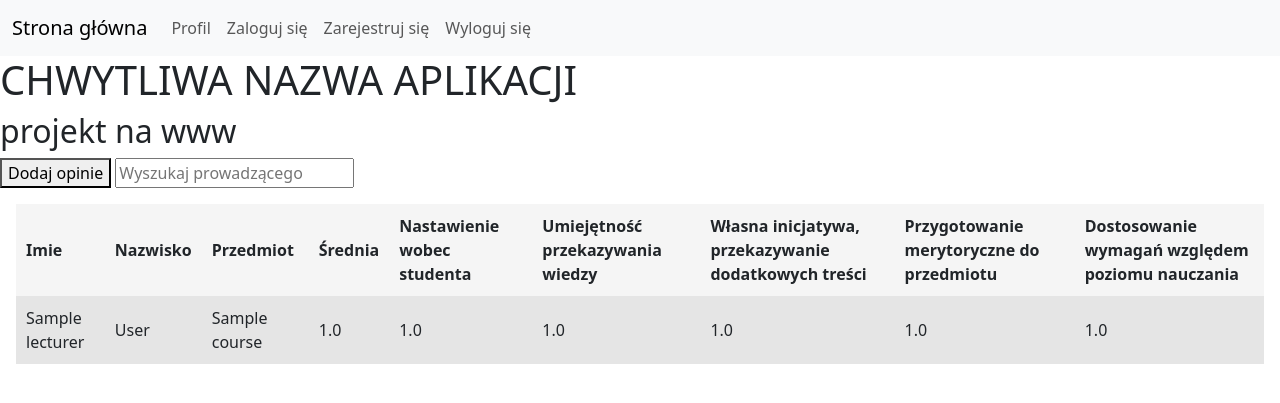
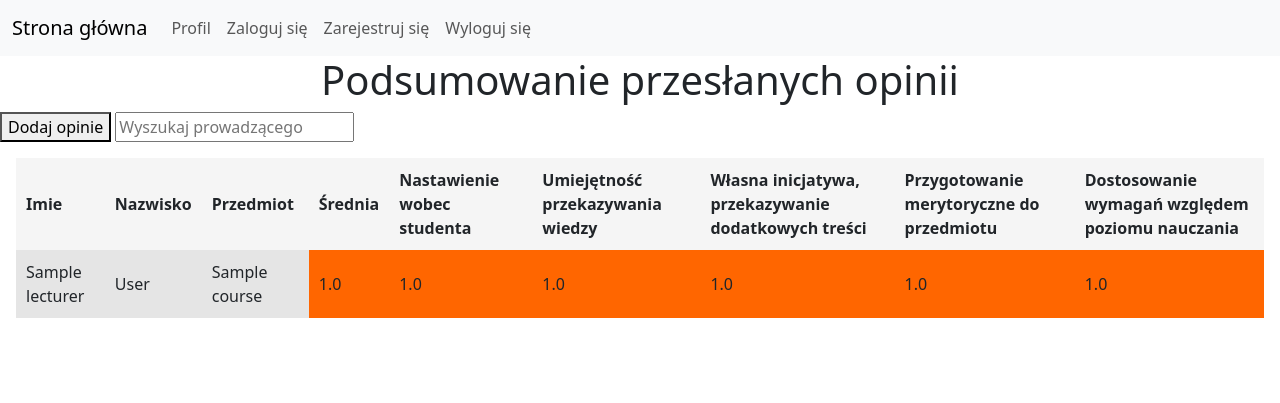
Before and after one commit to Pug0r/www-course-project, a Flask app: page / in a window 1280 px wide. Shown: the top 403 px of the page. Run offline with Flask 3, Linux system fonts and the light colour scheme; tables that the repository leaves empty hold one stand-in row (values such as "Sample post"); parts of the project's set-up code (start-up, migrations or seed data) failed here and were passed over; some libraries are stand-ins or nearby versions.

Commit message:
Add coloring table cells based on score

```diff
--- a/project/static/script.js
+++ b/project/static/script.js
@@ -1,3 +1,4 @@
+// Search on table
 $(document).ready(function() {
     var $rows = $('#mainTable tr:gt(0)');
     console.log($rows)
@@ -10,3 +11,21 @@ $(document).ready(function() {
         }).hide();
     });
 });
+
+// Color table cells
+$(document).ready(function () {
+
+function getColor(value){
+// https://stackoverflow.com/questions/7128675/from-green-to-red-color-depend-on-percentage
+    //value from 0 to 1
+    const MAX_VALUE = 5.0
+    value = value * 1.0 / MAX_VALUE
+    var hue=(value*120).toString(10);
+    return ["hsl(",hue,",100%,50%)"].join("");
+}
+    $(".mainTableCell").each(function () {
+        const value = parseInt($(this).text());
+        const color = getColor(value);
+        $(this).css("background-color", color);
+    });
+});
--- a/project/static/styles.css
+++ b/project/static/styles.css
@@ -2,6 +2,10 @@
     border-spacing: 0;
     margin: 1rem;
     background-color: #f5f5f5;
+    height: 100%;
+    display: flex;
+    align-items: center;
+    justify-content: center;
 }
 
 .mainTableRow:nth-child(even){
@@ -16,3 +20,15 @@
     padding: 10px;
 
 }
+
+.title{
+    display: flex;
+    align-items: center;
+    justify-content: center;
+}
+
+.subtitle{
+    display: flex;
+    align-items: center;
+    justify-content: center;
+}
--- a/project/templates/index.html
+++ b/project/templates/index.html
@@ -2,11 +2,8 @@
 
 {% block content %}
     <h1 class="title">
-      CHWYTLIWA NAZWA APLIKACJI
+      Podsumowanie przesłanych opinii
     </h1>
-    <h2 class="subtitle">
-      projekt na www
-    </h2>
     <button> Dodaj opinie</button>
     <input type="text" id="searchMainTable" placeholder="Wyszukaj prowadzącego">
 
```
